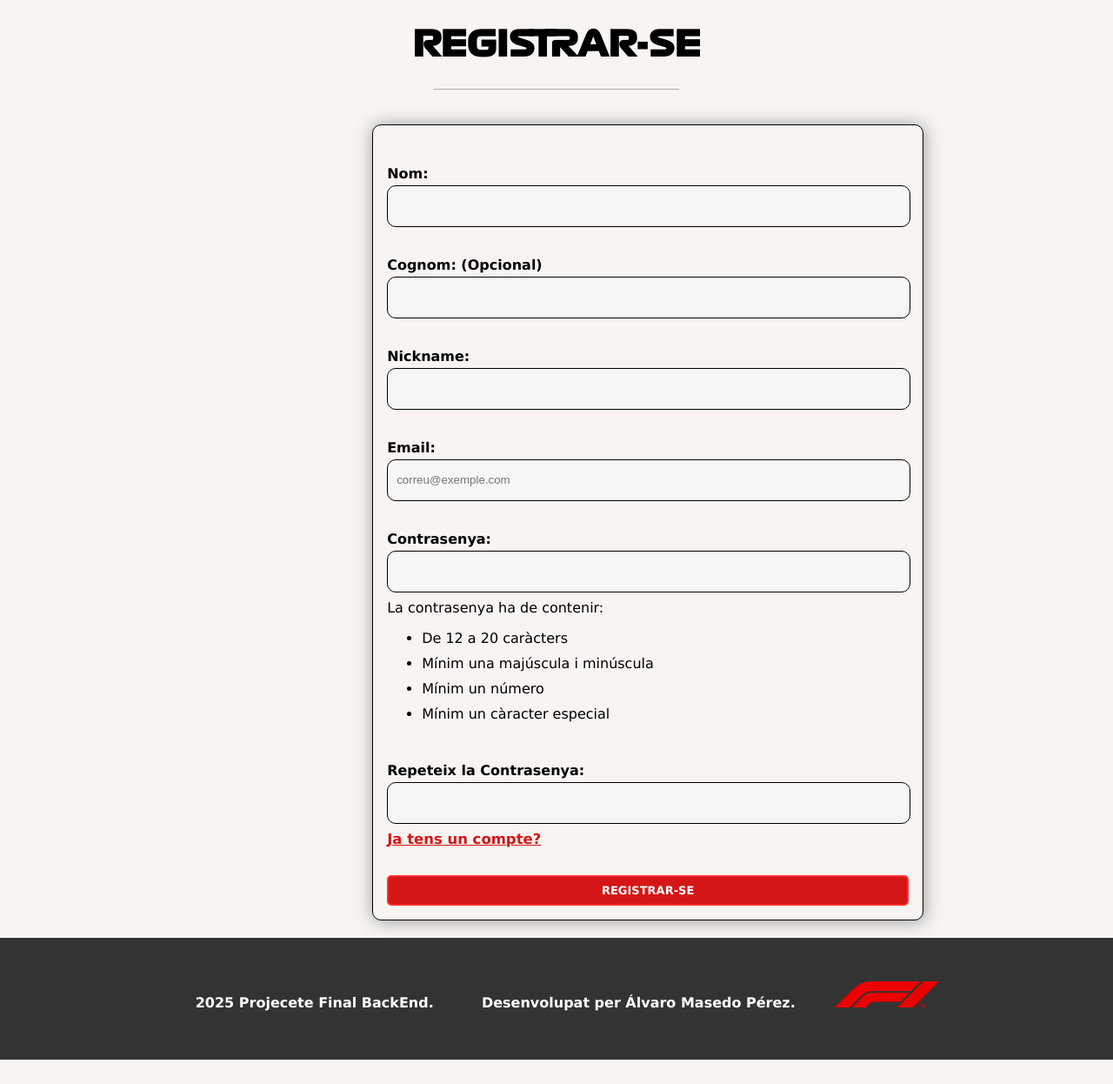
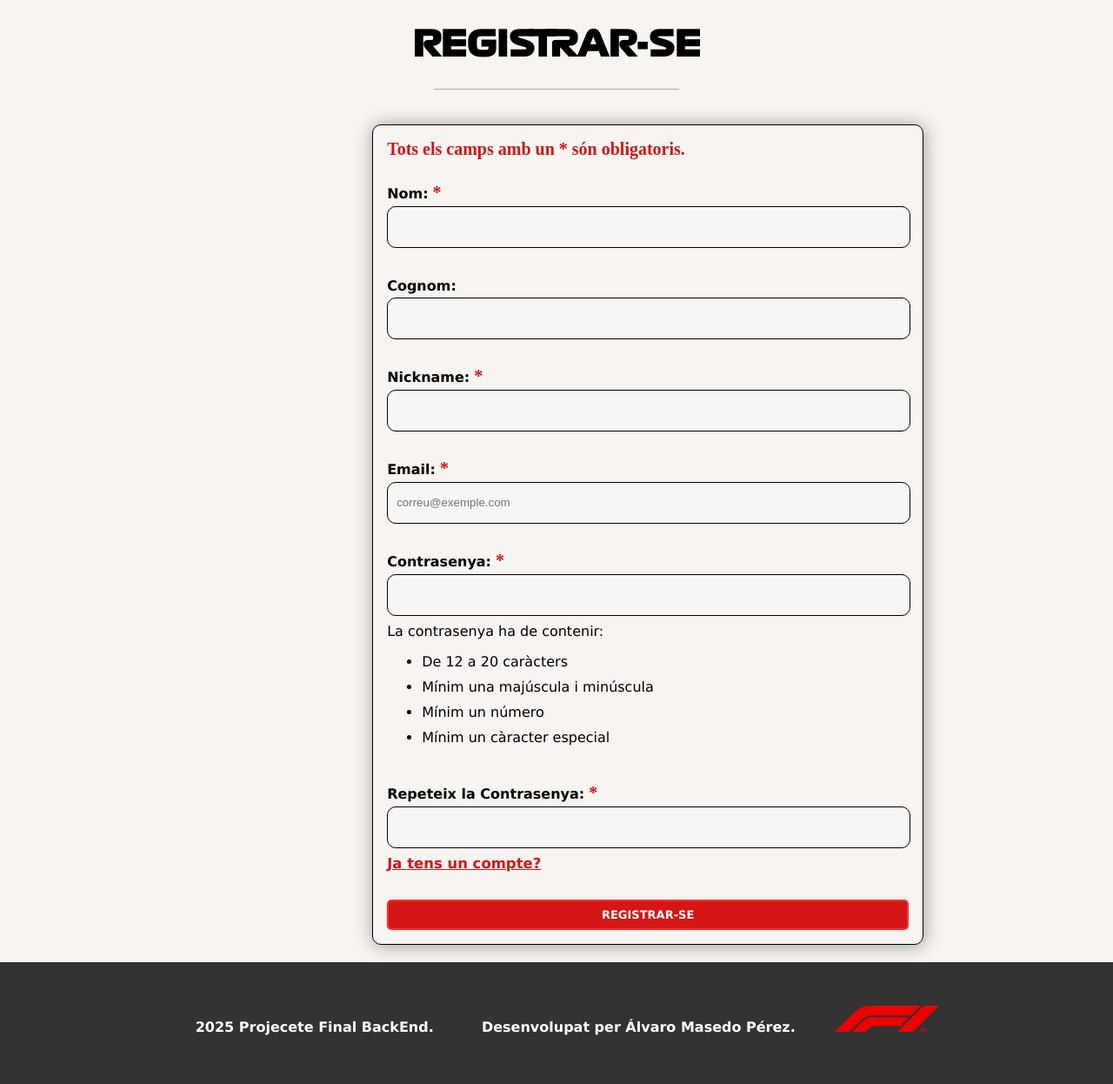
Before and after one commit to AlvaroMasedo/Backend-Projects, a PHP site: page /app/controller/registre.php?action=registre in a window 1280 px wide. Shown: the part 80-1326 px from the top of the page at 87% size. Before the commit the page ends 1298 px from the top, so only its background shows below. Run offline with PHP 8.4, Linux system fonts and the light colour scheme; some libraries are stand-ins or nearby versions.

Commit message:
Millores en els missatges d'error per a camps obligatoris i estilització de la classe 'requirit' per a una millor visibilitat

```diff
--- a/PrjF1 - Validació d'usuaris i registre de sessions/app/controller/articles.php
+++ b/PrjF1 - Validació d'usuaris i registre de sessions/app/controller/articles.php
@@ -122,7 +122,7 @@ if ($action === 'afegir'){
 
 
         if ( empty($nom) || empty($cos)) {
-            $missatge = '<p class="error">TOTS ELS CAMPS SÓN OBLIGATORIS.</p>';
+            $missatge = '<p class="error">TOTS ELS CAMPS AMB UN * SÓN OBLIGATORIS.</p>';
         } else if (!preg_match('/^[A-Za-zÀ-ÿ\s]{2,50}$/u', $nom)) {
             $errorNom = '<p class="error">EL NOM NOMÉS POT CONTENIR LLETRES I ESPAIS (2-50 CARÀCTERS).</p>';
         } else {
@@ -159,7 +159,7 @@ if ($action === "modificar"){
 		$modificar = new PdoArticles($conn);
 
 		if ( empty($nom) || empty($cos)) {
-			$missatge = '<p class="error">TOTS ELS CAMPS SÓN OBLIGATORIS.</p>';
+			$missatge = '<p class="error">TOTS ELS CAMPS AMB UNN * SÓN OBLIGATORIS.</p>';
 		} else if (!preg_match('/^[A-Za-zÀ-ÿ\s]{2,50}$/u', $nom)) {
 			$errorNom = '<p class="error">EL NOM NOMÉS POT CONTENIR LLETRES I ESPAIS (2-50 CARÀCTERS).</p>';
 		} else {
--- a/PrjF1 - Validació d'usuaris i registre de sessions/app/controller/login.php
+++ b/PrjF1 - Validació d'usuaris i registre de sessions/app/controller/login.php
@@ -38,7 +38,7 @@ function iniciarSessio(){
 
         // Si qualsevol camp està buit donarà error
         if (empty($email) || empty($contrasenya)) {
-            $enviatMissatge = '<p class="error">TOTS ELS CAMPS SÓN OBLIGATORIS.</p>';
+            $enviatMissatge = '<p class="error">TOTS ELS CAMPS AMB UN * SÓN OBLIGATORIS.</p>';
 
         // Si hi ha 1 email o més, dona error
         } else if (!$consultar->existeixEmail($email)) {
--- a/PrjF1 - Validació d'usuaris i registre de sessions/app/controller/registre.php
+++ b/PrjF1 - Validació d'usuaris i registre de sessions/app/controller/registre.php
@@ -34,7 +34,7 @@ function registrarUsuari(){
 
         // Si qualsevol camp està buit donarà error
         if (empty($nickname) || empty($nom) || empty($email) || empty($contrasenya) || empty($repContrasenya)) {
-            $enviatMissatge = '<p class="error">TOTS ELS CAMPS SÓN OBLIGATORIS.</p>';
+            $enviatMissatge = '<p class="error">TOTS ELS CAMPS AMB UN * SÓN OBLIGATORIS.</p>';
 
         // Si el nom no té concordança amb el regex donarà error
         } else if (!preg_match('/^[A-Za-zÀ-ÿ\s]{2,25}$/u', $nom)) {
--- a/PrjF1 - Validació d'usuaris i registre de sessions/app/view/vista.afegirArticle.php
+++ b/PrjF1 - Validació d'usuaris i registre de sessions/app/view/vista.afegirArticle.php
@@ -43,14 +43,16 @@ require_once __DIR__ . '/../controller/articles.php';
     <main>
         <!-- Contingut principal de la pàgina d'afegir Articles -->
         <form action="../controller/articles.php?action=afegir" method="post">
+            <p class="requirit">Tots els camps amb un * són obligatoris.</p><br>
+
             <!-- Formulari per afegir article -->
             <!-- Camp Nom de l'Article -->
-            <label for="Nom">Nom de l'Article:</label>
+            <label for="Nom">Nom de l'Article:</label><p class="requirit"> *</p>
             <input type="text" id="Nom" name="Nom" value="<?php echo htmlspecialchars($nom ?? ''); ?>">
             <?php echo $errorNom ?? ''; ?>
 
             <!-- Camp Cos de l'Article -->
-            <label for="Cos">Cos de l'Article:</label>
+            <label for="Cos">Cos de l'Article:</label><p class="requirit"> *</p>
             <textarea id="Cos" name="Cos" rows="10" cols="50"><?php echo htmlspecialchars($cos ?? ''); ?></textarea>
             <?php echo $errorCos ?? ''; ?>
 
--- a/PrjF1 - Validació d'usuaris i registre de sessions/app/view/vista.login.php
+++ b/PrjF1 - Validació d'usuaris i registre de sessions/app/view/vista.login.php
@@ -47,15 +47,16 @@ $contadorIntents = $contadorIntents ?? 0;
         <h1>INICIAR SESSIÓ</h1>
         <div class="separador"></div>
         <form method="POST" action="../controller/login.php?action=login">
+            <p class="requirit">Tots els camps amb un * són obligatoris.</p><br>
 
             <!-- Primer camp del formulari (email)-->
-            <label for="email">Email: </label>
+            <label for="email">Email: </label><p class="requirit"> *</p>
             <input type="email" id="email" name="email" placeholder="correu@exemple.com"
                 value="<?php echo htmlspecialchars($email ?? ''); ?>">
             <?php echo $errorEmail ?? ''; ?>
 
             <!-- Segon camp del formulari (Contrasenya)-->
-            <label for="contrasenya">Contrasenya: </label>
+            <label for="contrasenya">Contrasenya: </label><p class="requirit"> *</p>
             <input type="password" name="contrasenya" id="contrasenya"
                 value="<?php echo htmlspecialchars($contrasenya ?? ''); ?>">
             <?php echo $errorContrasenya ?? ''; ?>
--- a/PrjF1 - Validació d'usuaris i registre de sessions/app/view/vista.modificarArticle.php
+++ b/PrjF1 - Validació d'usuaris i registre de sessions/app/view/vista.modificarArticle.php
@@ -44,18 +44,20 @@ require_once __DIR__ . '/../controller/articles.php';
         <!-- Contingut principal de la pàgina de modificació d'Articles -->
         <div class="modificar-article-container">
             <form action="../controller/articles.php?action=modificar" method="post">
+                <p class="requirit">Tots els camps amb un * són obligatoris.</p><br>
+
                 <!-- Camp ocult amb l'id de l'article -->
                 <input type="hidden" name="id" value="<?= htmlspecialchars($id ?? '') ?>">
 
                 <!-- Camp Nom de l'Article -->
-                <label for="Nom">Nom de l'Article:</label>
+                <label for="Nom">Nom de l'Article:</label><p class="requirit"> *</p>
                 <br>
                 <input type="text" id="Nom" name="Nom" value="<?php echo htmlspecialchars($nom ?? ''); ?>">
                 <?php echo $errorNom ?? ''; ?>
 
                 <!-- Camp Cos de l'Article -->
                 <br>
-                <label for="Cos">Cos de l'Article:</label>
+                <label for="Cos">Cos de l'Article:</label><p class="requirit"> *</p>
                 <br>
                 <textarea id="Cos" name="Cos" rows="10" cols="50"><?= htmlspecialchars($cos ?? '') ?></textarea>
                 <!-- Missatge d'èxit o error -->
--- a/PrjF1 - Validació d'usuaris i registre de sessions/app/view/vista.signup.php
+++ b/PrjF1 - Validació d'usuaris i registre de sessions/app/view/vista.signup.php
@@ -23,29 +23,31 @@
         <h1>REGISTRAR-SE</h1>
         <div class="separador"></div>
         <form method="POST" action="../controller/registre.php?action=registre">
+            <p class="requirit">Tots els camps amb un * són obligatoris.</p><br>
+
             <!-- Primer camp del formulari (Nom)-->
-            <label for="nom">Nom: </label>
+            <label for="nom">Nom:</label><p class="requirit"> *</p>
             <input type="text" name="nom" id="nom" value="<?php echo htmlspecialchars($nom ?? ''); ?>">
             <?php echo $errorNom ?? ''; ?>
 
             <!-- Segon camp del formulari (Cognom)-->
-            <label for="cognom">Cognom: (Opcional) </label>
+            <label for="cognom">Cognom:  </label>
             <input type="text" id="cognom" name="cognom" value="<?php echo htmlspecialchars($cognom ?? ''); ?>">
             <?php echo $errorCognom ?? ''; ?>
 
             <!-- Tercer camp del formulari (NickName)-->
-            <label for="nickname">Nickname: </label>
+            <label for="nickname">Nickname: </label><p class="requirit"> *</p>
             <input type="text" name="nickname" id="nickname" value="<?php echo htmlspecialchars($nickname ?? ''); ?>">
             <?php echo $errorNickname ?? ''; ?>
 
             <!-- Quart camp del formulari (email)-->
-            <label for="email">Email: </label>
+            <label for="email">Email: </label><p class="requirit"> *</p>
             <input type="email" id="email" name="email" placeholder="correu@exemple.com"
                 value="<?php echo htmlspecialchars($email ?? ''); ?>">
             <?php echo $errorEmail ?? ''; ?>
 
             <!-- Cinqué camp del formulari (Contrasenya)-->
-            <label for="contrasenya">Contrasenya: </label>
+            <label for="contrasenya">Contrasenya: </label><p class="requirit"> *</p>
             <input type="password" name="contrasenya" id="contrasenya"
                 value="<?php echo htmlspecialchars($contrasenya ?? ''); ?>">
             <?php echo $errorContrasenya ?? ''; ?>
@@ -58,7 +60,7 @@
             </ul>
 
             <!-- Sisé camp del formulari (Repetir Contrasenya)-->
-            <label for="repContrasenya">Repeteix la Contrasenya: </label>
+            <label for="repContrasenya">Repeteix la Contrasenya: </label><p class="requirit"> *</p>
             <input type="password" name="repContrasenya" id="repContrasenya"
                 value="<?php echo htmlspecialchars($repContrasenya ?? ''); ?>">
             <?php echo $errorRepContrasenya ?? ''; ?>
--- a/PrjF1 - Validació d'usuaris i registre de sessions/resources/css/style.signup.css
+++ b/PrjF1 - Validació d'usuaris i registre de sessions/resources/css/style.signup.css
@@ -234,3 +234,10 @@ a {
 a:hover {
 	color: #940606;
 }
+
+.requirit{
+	color: #D41616;
+	font-weight: 800;
+	font-size: 20px;
+	display: inline;
+}
```
Also changed, not shown: PrjF1 - Validació d'usuaris i registre de sessions/resources/css/style.afegirArticle.css (+7 -10 lines), PrjF1 - Validació d'usuaris i registre de sessions/resources/css/style.login.css (+7 -4 lines), PrjF1 - Validació d'usuaris i registre de sessions/resources/css/style.modificarArticle.css (+7 -9 lines).
